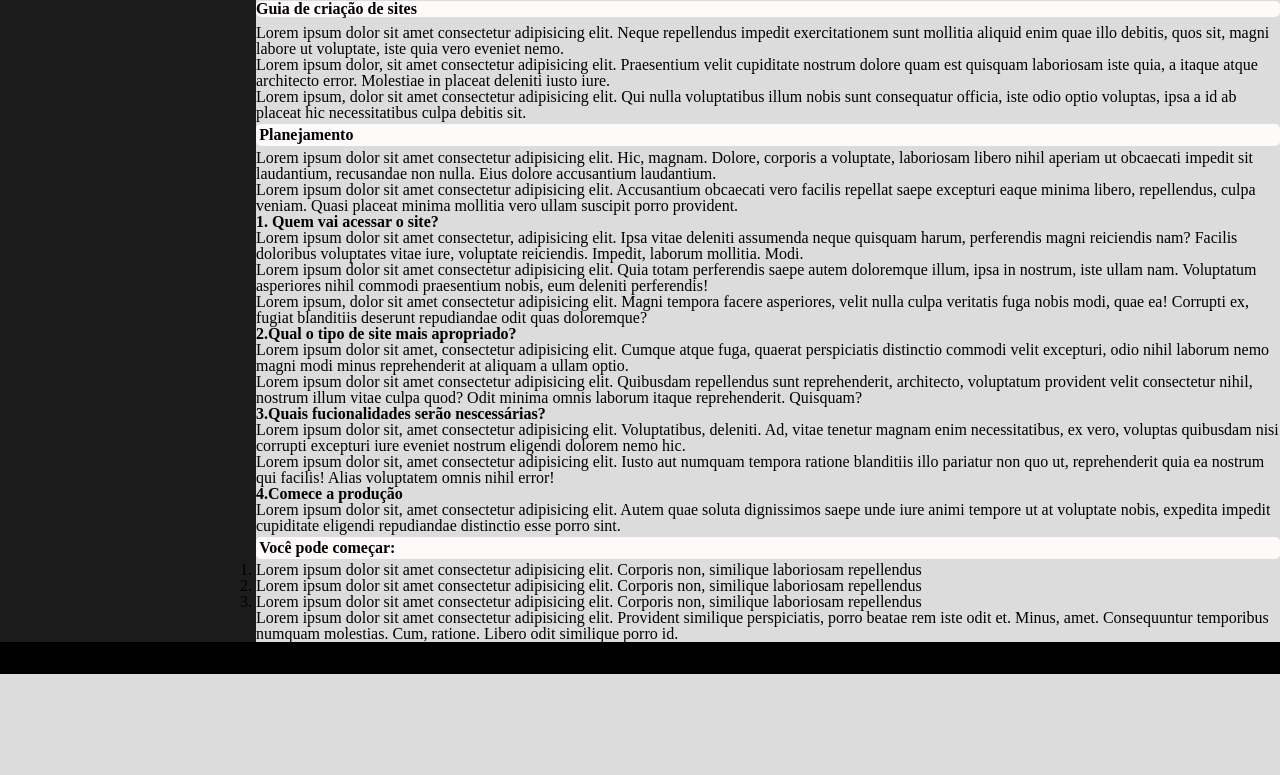
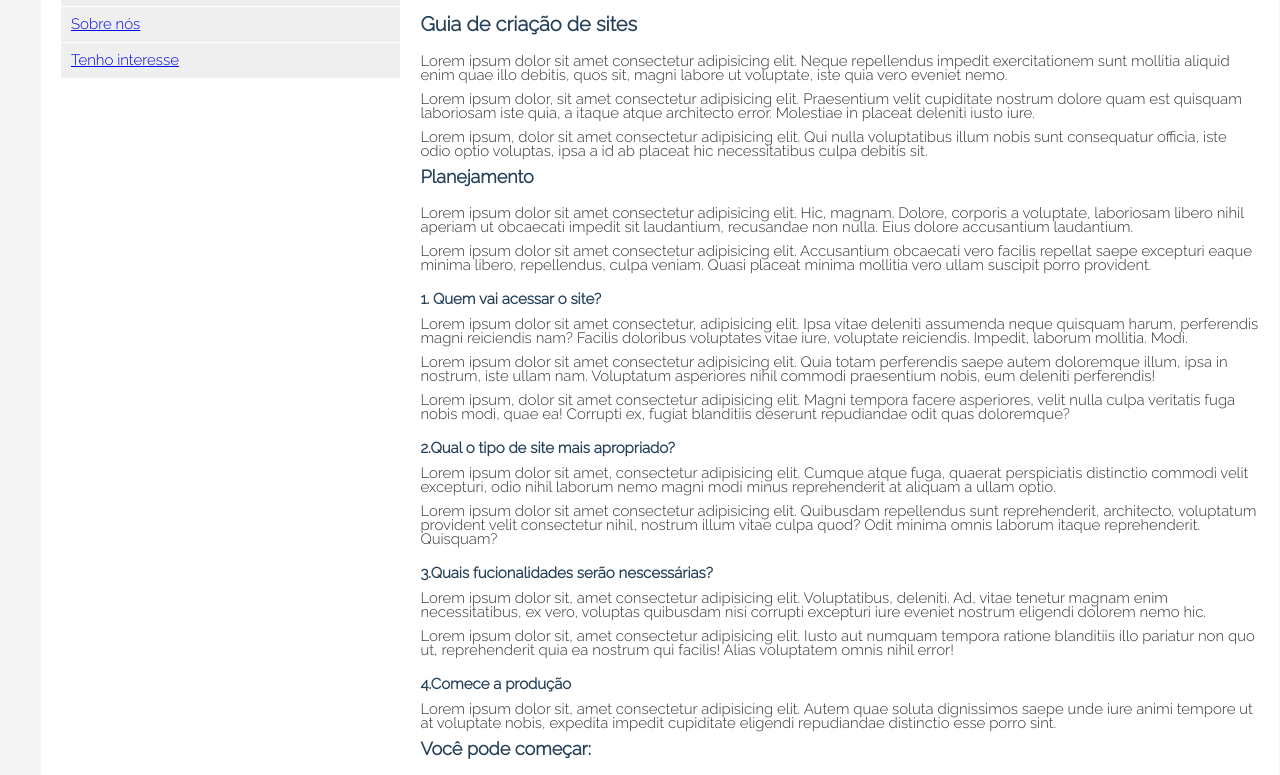
Before and after one commit to Arnei-Dev/curso-ebac-frontend, a plain HTML site: page frontend-Ebac/pronto-cloud-ebac/index.html in a window 1280 px wide. Shown: the part 167-942 px from the top of the page. Before the commit the page ends 841 px from the top, so only its background shows below. Drawn offline with Linux system fonts and the light colour scheme; files that its build step writes are made by us from their sources.

Commit message:
Acrescentando estilo na pagina

```diff
--- a/frontend-Ebac/pronto-cloud-ebac/css/style.css
+++ b/frontend-Ebac/pronto-cloud-ebac/css/style.css
@@ -1,28 +1,109 @@
+
+@import url('https://fonts.googleapis.com/css2?family=Comfortaa:wght@300;400;700&family=Raleway:wght@100;300&display=swap');
+
+html{
+   font-size: 62.5%;
+}
 
 body{
-
+   background-color: #f5f5f5;
+   font-family: 'Raleway', sans-serif;
 }
 
 .main-container{
 
+   max-width: 1198px;
+   margin: 0 auto;
+   padding: 20px;
 }
 
 header{
+    background: #fff;
+    display: block;
+    width: 100%;
+    padding: 20px;
+    float: left;
+}
 
+h1{
+   font-size: 2.4rem;
+   color: #254159;
+   margin-bottom: 20px;
+}
+
+h2{
+   font-size: 2rem;
+   color: #254159;
+   margin-bottom: 20px;
+}
+
+h3{
+   font-size: 1.8rem;
+   color: #254159;
+   margin-bottom: 20px;
+}
+
+h4{
+    font-size: 1.5rem;
+    color: #254159;
+    margin-bottom: 10px;
+    padding-top: 10px;
+}
+
+p{
+    margin-bottom: 10px;
+    line-height: 1.4rem;
+    color: #333;
+}
+
+ol{
+    margin-left: 30px;
+}
+
+ol li{
+    font-size: 1.4rem;
+    color: #454545;
+    margin-bottom: 1.4rem;
 }
 
 section{
-
+    background-color: #fff;
+    display: block;
+    width: 100%;
+    padding: 20px;
+    float: left;
+    font-size: 1.5rem;
 }
 
 section nav{
+   display: block;
+   float: left;
+   width: 30%;
+}
 
+nav li{
+    background-color: #efefef;
+    margin: 1px 20px 1px 0;
+    padding: 10px;
 }
 
 section article{
 
+   display: block;
+   float: left;
+   width: 70%;
 }
 
 footer{
+   background-color: #254159;
+   display: block;
+   color: #ffffff;
+   float: left;
+   width: 100%;
+   padding: 20px;
+}
 
+footer p{
+    color: #ffffff;
+    font-size: 1.4rem;
 }
--- a/frontend-Ebac/pronto-cloud-ebac/index.html
+++ b/frontend-Ebac/pronto-cloud-ebac/index.html
@@ -5,7 +5,7 @@
     <meta http-equiv="X-UA-Compatible" content="IE=edge">
     <meta name="viewport" content="width=device-width, initial-scale=1.0">
     <link rel="stylesheet" href="../06-Aula/08-Modulo/css/reset.css">
-    <link rel="stylesheet" href="../css/style.css">
+    <link rel="stylesheet" href="./css/style.css">
 
     <!--Icones-->
     <link rel="shortcut icon" href="./imges/favicon.cc">
@@ -21,7 +21,11 @@
         </header>
         <section>
             <nav>
-
+                 <ul>
+                     <li><a href="#">Home</a></li>
+                     <li><a href="#">Sobre nós</a></li>
+                     <li><a href="#">Tenho interesse</a></li>
+                 </ul>
             </nav>
             <article>
 
```
